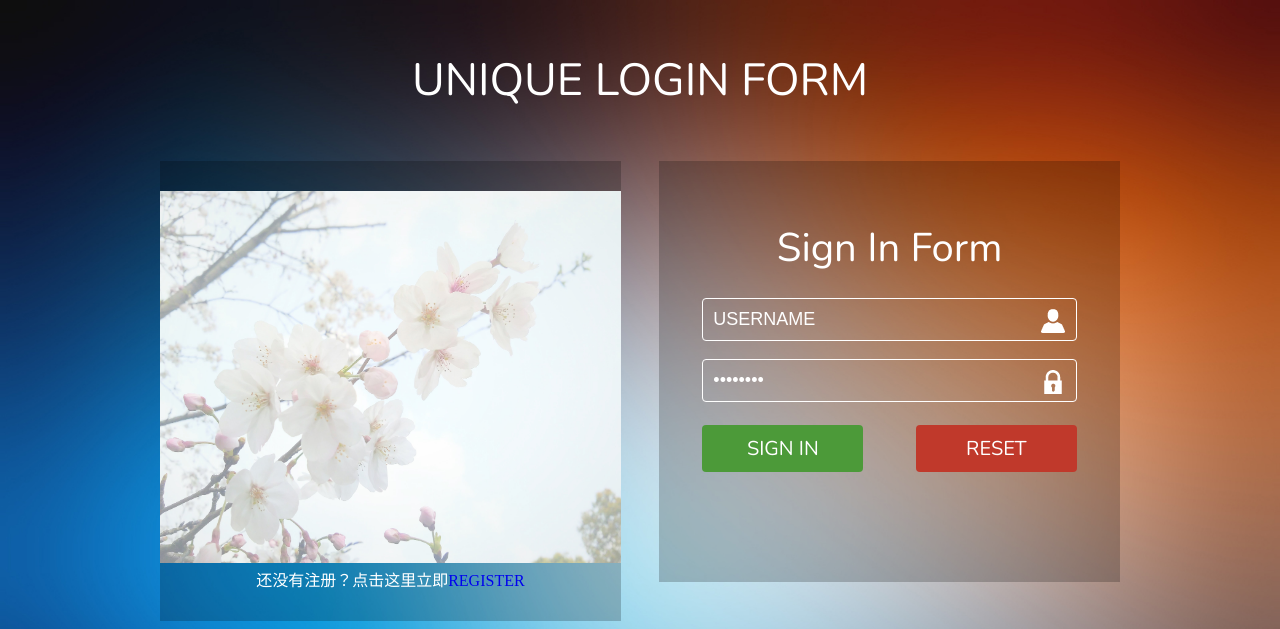
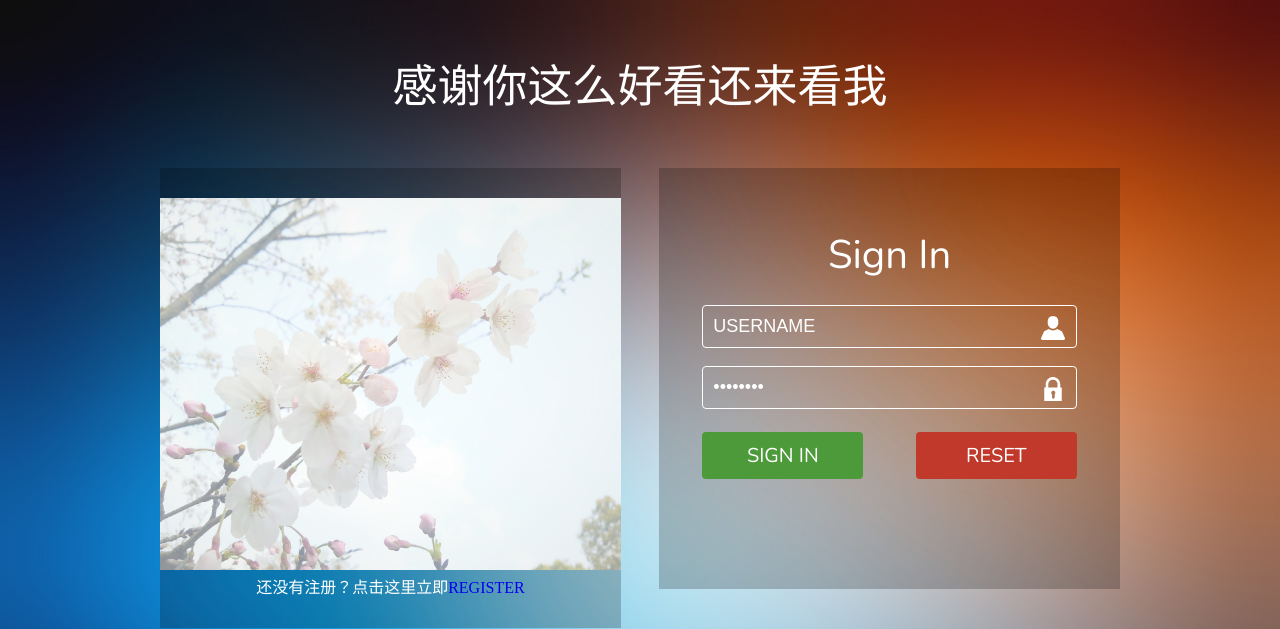
Before and after one commit to FdKing9494/JSPFinal, a Python web app: template templates/index.html in a window 1280 px wide. Shown: the top 629 px of the page. Run offline with Jinja, Linux system fonts and the light colour scheme; the template is opened without the code that fills it, so the values that code supplies are empty; some web fonts are replaced.

Commit message:
修改主页相关信息

```diff
--- a/templates/index.html
+++ b/templates/index.html
@@ -15,15 +15,15 @@
 <!-- /css files -->
 </head>
 <body>
-<h1>Unique Login Form</h1>
+<h1>感谢你这么好看还来看我</h1>
 <div style="text-align: center">
 	<div class="log">
 		<div class="content1">
 			<a href="index.html"><img src="../static/images/timg.jpg" height="100%" width="100%" style=" width: 600px;height: 372px;top:0;left:0; right:0"/></a>
-			<p style="font-family:'Microsoft Yahei'" align="center" >还没有注册？点击这里立即<a href="register.html">REGISTER</a></p>
+			<p style="font-family:'Microsoft Yahei'" align="center" >还没有注册？点击这里立即<a href="./register.html">REGISTER</a></p>
 		</div>
 		<div class="content2">
-			<h2>Sign In Form</h2>
+			<h2>Sign In</h2>
 			<form>
 				<input type="text" name="userid" value="USERNAME" onfocus="this.value = '';" onblur="if (this.value == '') {this.value = 'USERNAME';}">
 				<input type="password" name="psw" value="PASSWORD" onfocus="this.value = '';" onblur="if (this.value == '') {this.value = 'PASSWORD';}">
```
